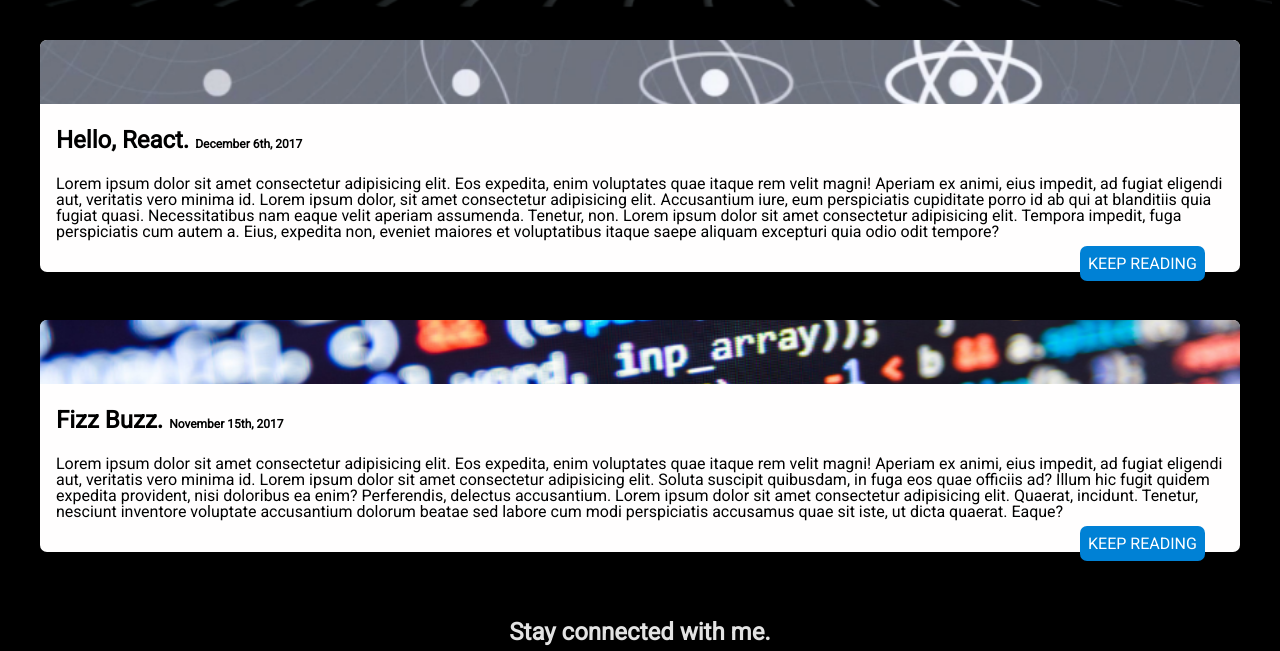
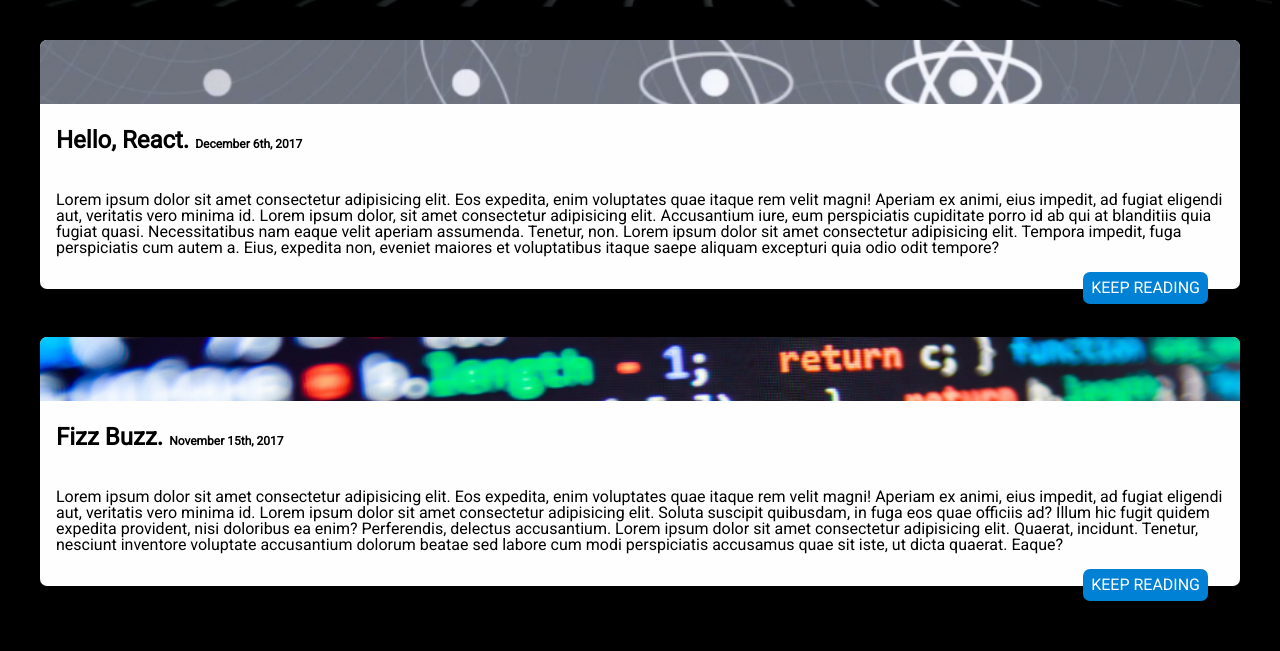
Before and after one commit to jessicaevans17/portfolio, a website: page public/index.html in a window 1280 px wide. Shown: the part 704-1355 px from the top of the page. Drawn offline with Linux system fonts and the light colour scheme.

Commit message:
fixed positioning of the keep reading button

```diff
--- a/public/screen.css
+++ b/public/screen.css
@@ -62,7 +62,6 @@ figure > img {
 	opacity: 0.75;
 	font-weight: 900;
 	position: relative;
-	float: basis 50%;
 	height: 5rem;
 	padding-left: 1rem;
 	padding-right: 3rem;
@@ -105,6 +104,8 @@ main {
 	margin-left: 2rem;
 	margin-right: 2rem;
 	margin-bottom: 3em;
+	display: flex;
+	flex-direction: column;
 }
 
 .main-section-header {
@@ -125,7 +126,10 @@ span {
 	color: white;
 	padding: 0.5rem;
 	text-decoration: none;
-	margin-left: 65rem;
+	align-self: flex-end;
+	position: relative;
+	margin-bottom: -15px;
+	margin-right: 2rem;
 }
 
 #react-pic-header {
@@ -140,7 +144,6 @@ span {
 	background: url(./assets/code.png);
 	height: 4rem;
 	background-size: cover;
-	background-position-y: center;
 	border-radius: 7px 7px 0px 0px;
 }
 
```
Also changed, not shown: package.json (+5 -3 lines), public/index.html (+1 -1 lines), 1 other file.
